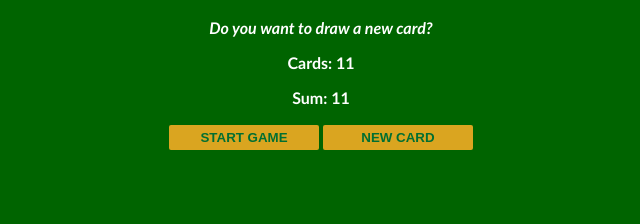
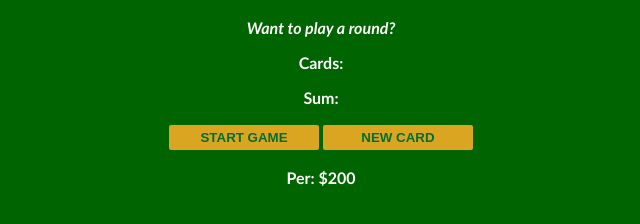
Before and after one commit to Ritumka/blackjack-game, a plain HTML site: page index.html in a window 1280 px wide. Both pictures are taken after a click on the button "NEW CARD". Shown: the part 50-274 px from the top of the page, without its empty margins (319-959 px from the left). Drawn offline with Linux system fonts and the light colour scheme.

Commit message:
added the name and chips amount

```diff
--- a/index.html
+++ b/index.html
@@ -15,6 +15,7 @@
         <button onclick="startGame()">START GAME</button>
         <button onclick="newCard()">NEW CARD</button>
     </div>
+    <p id="player-el"></p>
     <script src="index.js"></script>
 </body>
 
--- a/index.js
+++ b/index.js
@@ -1,3 +1,7 @@
+let player = {
+    name: "Per",
+    chips: 200
+}
 let cards = []
 let sum = 0
 let hasBlackJack = false
@@ -6,6 +10,9 @@ let message = ""
 let messageEl = document.getElementById("message-el")
 let sumEl = document.getElementById("sum-el")
 let cardsEl = document.getElementById("cards-el")
+let playerEl = document.getElementById("player-el")
+
+playerEl.textContent = player.name + ": $" + player.chips
 
 function getRandomCard() {
     let randomNumber = Math.floor(Math.random() * 13) + 1
@@ -49,9 +56,11 @@ function renderGame() {
 }
 
 function newCard() {
-    let card = getRandomCard()
-    sum += card
-    cards.push(card)
+    if (isAlive === true && hasBlackJack === false) {
+        let card = getRandomCard()
+        sum += card
+        cards.push(card)
 
-    renderGame()
+        renderGame()
+    }
 }
```
